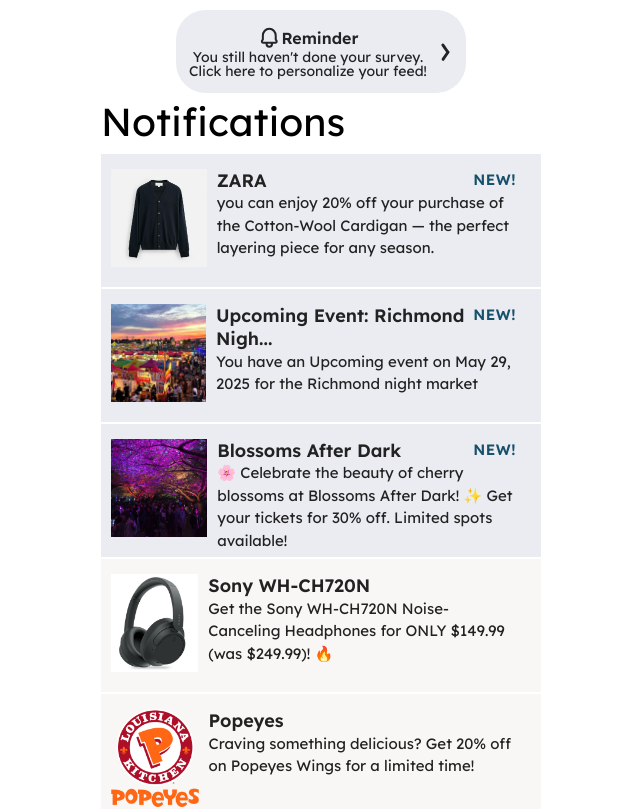
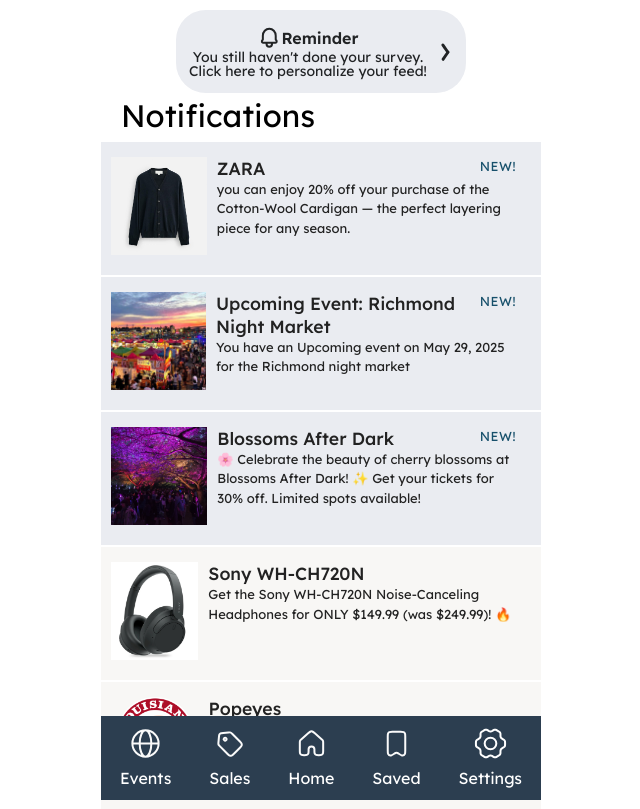
Before and after one commit to Zkim1234/premiere_final_mock, a Next.js app: page /notifications in a window 1280 px wide. Shown: the top 809 px of the page, without its empty margins (319-959 px from the left). Built offline with nearby package versions, Linux system fonts and the light colour scheme.

Commit message:
add nav bar

```diff
--- a/app/globals.css
+++ b/app/globals.css
@@ -23,6 +23,7 @@
   background: var(--background);
   color: var(--foreground);
   font-family: "Lexend", sans-serif;
+  padding-bottom: 80px;
 }
 
 h1{
--- a/app/notifications/notifications.module.css
+++ b/app/notifications/notifications.module.css
@@ -7,6 +7,8 @@
 }
 .notificationTitle {
   color: black;
+  margin-left: 20px;
+  font-size: 1.9375rem;
 }
 
 .notificationContainer {
--- a/app/notifications/page.js
+++ b/app/notifications/page.js
@@ -3,6 +3,7 @@
 import NotificationCard from "@/ui/notification-component/new-notif";
 import styles from "@/app/notifications/notifications.module.css";
 import ReminderNotif from "@/ui/notif-reminder/reminder";
+import NavBar from "@/ui/nav-bar/nav-bar";
 
 export default function Notifications() {
   const handleReminderClick = () => {
@@ -28,7 +29,7 @@
           <NotificationCard
             image="images\richmond_night_market.jpg"
             alt="Richmond Night Market"
-            name="Upcoming Event: Richmond Nigh..."
+            name="Upcoming Event: Richmond Night Market"
             tag="NEW!"
             text="You have an Upcoming event on May 29, 2025 for the Richmond night market"
           />
@@ -67,6 +68,9 @@
           />
         </div>
       </div>
+      <div className={styles.navBar}>
+        <NavBar />
+      </div>
     </div>
   );
 }
--- a/ui/nav-bar/nav-bar.js
+++ b/ui/nav-bar/nav-bar.js
@@ -1,9 +1,64 @@
-import React from "react";
+"use client";
+import React, { useState } from "react";
+import { useRouter } from "next/navigation";
 import styles from "@/ui/nav-bar/nav-bar.module.css";
 
 export default function NavBar() {
+  const [activeItem, setActiveItem] = useState("Home");
+  const router = useRouter();
+
+  const handleNavigation = (item, path) => {
+    setActiveItem(item);
+    router.push(path);
+  };
+
   return (
     <div className={styles.navContainer}>
-
-    </div> )
+      <div
+        className={`${styles.navItem} ${
+          activeItem === "Events" ? styles.active : ""
+        }`}
+        onClick={() => handleNavigation("Events", "/events")}
+      >
+        <img src="/navBarIcons/event_icon.svg" alt="Events" />
+        <span>Events</span>
+      </div>
+      <div
+        className={`${styles.navItem} ${
+          activeItem === "Sales" ? styles.active : ""
+        }`}
+        onClick={() => handleNavigation("Sales", "/sales")}
+      >
+        <img src="/navBarIcons/Tag.svg" alt="Sales" />
+        <span>Sales</span>
+      </div>
+      <div
+        className={`${styles.navItem} ${
+          activeItem === "Home" ? styles.active : ""
+        }`}
+        onClick={() => handleNavigation("Home", "/")}
+      >
+        <img src="/navBarIcons/House_01.svg" alt="Home" />
+        <span>Home</span>
+      </div>
+      <div
+        className={`${styles.navItem} ${
+          activeItem === "Saved" ? styles.active : ""
+        }`}
+        onClick={() => handleNavigation("Saved", "/saved")}
+      >
+        <img src="/navBarIcons/Bookmark.svg" alt="Saved" />
+        <span>Saved</span>
+      </div>
+      <div
+        className={`${styles.navItem} ${
+          activeItem === "Settings" ? styles.active : ""
+        }`}
+        onClick={() => handleNavigation("Settings", "/settings")}
+      >
+        <img src="/navBarIcons/Settings.svg" alt="Settings" />
+        <span>Settings</span>
+      </div>
+    </div>
+  );
 }
--- a/ui/nav-bar/nav-bar.module.css
+++ b/ui/nav-bar/nav-bar.module.css
@@ -0,0 +1,37 @@
+.navContainer {
+  display: flex;
+  justify-content: space-around; /* Space out the items evenly */
+  align-items: center;
+  background-color: #2c3e50; /* Dark blue background */
+  padding: 10px 0;
+  position: fixed;
+  bottom: 0;
+  left: 0;
+  right: 0;
+  max-width: 440px;
+  margin: 0 auto;
+}
+
+.navItem {
+  display: flex;
+  flex-direction: column;
+  align-items: center;
+  color: white; /* White text */
+  font-size: 1rem;
+  text-align: center;
+  cursor: pointer;
+}
+
+.navItem img {
+  width: 35px;
+  height: 35px;
+  margin-bottom: 5px;
+}
+
+.navItem:hover {
+  transform: scale(1.1);
+}
+
+.active {
+  color: #ffffff;
+}
--- a/ui/notification-component/new-notif.module.css
+++ b/ui/notification-component/new-notif.module.css
@@ -26,22 +26,22 @@
 }
 
 .brandName {
-  font-size: 18px;
-  font-weight: 600;
+  font-size: 1.1rem;
+  font-weight: 500;
   color: #222;
   line-height: 1.3;
 }
 
 .newTag {
   color: #17506b;
-  font-size: 15px;
-  font-weight: 600;
+  font-size: 0.8125rem;
+  font-weight: 400;
   text-transform: uppercase;
   letter-spacing: 0.5px;
 }
 
 .notificationText {
-  font-size: 15px;
+  font-size: 0.8125rem;
   color: #222;
   padding-left: 10px;
 }
```
